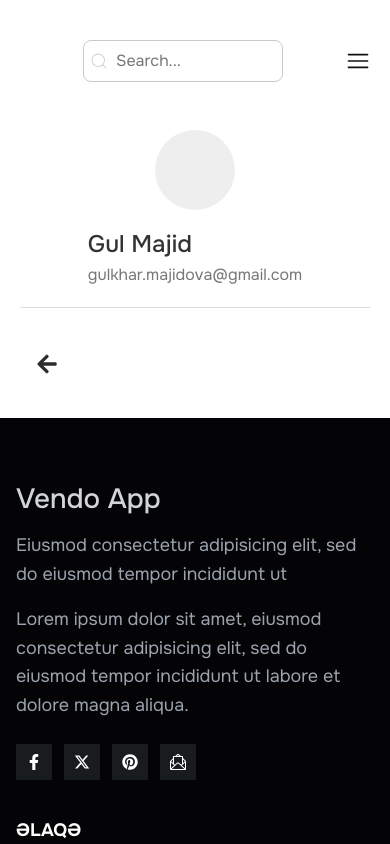
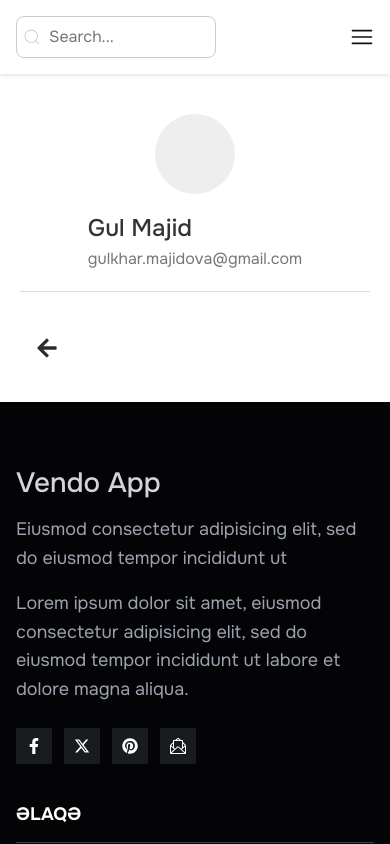
Before and after one commit to faridhajiev3/Libra-Media, a React (Vite) app in the folder Libra Media/: page /profil in a window 390 px wide. Shown: the top 844 px of the page. Built offline with nearby package versions, Linux system fonts and the light colour scheme.

Commit message:
Refactor SCSS for responsive design.

```diff
--- a/Libra Media/src/App.jsx
+++ b/Libra Media/src/App.jsx
@@ -45,8 +45,8 @@ function App() {
 
   return (
     <>
+      <Navbar />
       <PageContainer>
-        <Navbar />
         <Routes>
           <Route path="/" element={<Home />} />
           <Route path="/detail/:id" element={<PageDetail />} />
--- a/Libra Media/src/layout/Header/Navbar.jsx
+++ b/Libra Media/src/layout/Header/Navbar.jsx
@@ -22,11 +22,9 @@ function Navbar() {
     <nav className="navbarmain">
       <div className="navbar-container">
         <div className="nav-content">
-          <div className="logoo">
           <NavLink to="/" className="logotext">
             Vendo App
           </NavLink>
-          </div>
 
           <div className="nav-links desktop">
             {SidebarData.map((item, index) => (
@@ -46,20 +44,12 @@ function Navbar() {
             <CiSearch className="search-icon" />
           </div>
 
-          {/* mobile navbar */}
-
-          <div className="mobile-menu-button">
           <button
             onClick={() => setIsMenuOpen(!isMenuOpen)}
-              className="menu-btn"
+            className="mobile-menu-button"
           >
-              {isMenuOpen ? (
-                <IoMdClose className="icon" />
-              ) : (
-                <RxHamburgerMenu className="icon" />
-              )}
+            {isMenuOpen ? <IoMdClose className="icon" /> : <RxHamburgerMenu className="icon" />}
           </button>
-          </div>
         </div>
 
         <div className={`nav-links mobile ${isMenuOpen ? "open" : ""}`}>
@@ -74,8 +64,6 @@ function Navbar() {
             </NavLink>
           ))}
         </div>
-
-
       </div>
     </nav>
   );
--- a/Libra Media/src/scss/navbar.scss
+++ b/Libra Media/src/scss/navbar.scss
@@ -1,18 +1,25 @@
-// responsivlik
 $tablet: 768px;
 $mobile-large: 500px;
 
 .navbarmain {
   background-color: #fff;
+  position: sticky;
+  top: 0;
+  z-index: 1000;
+  box-shadow: 0 2px 4px rgba(0, 0, 0, 0.1);
+
+  .navbar-container {
+    max-width: 1300px;
+    margin: 0 auto;
+    padding: 0 16px;
+  }
 
   .nav-content {
     display: flex;
     justify-content: space-between;
     align-items: center;
-    padding: 20px 0;
+    padding: 16px 0;
 
-
-    .logoo {
     .logotext {
       text-decoration: none;
       font-size: 20px;
@@ -23,7 +30,6 @@ $mobile-large: 500px;
 
       @media (min-width: $mobile-large) {
         display: block;
-        }
       }
     }
 
@@ -40,10 +46,10 @@ $mobile-large: 500px;
         &:hover {
           color: #d1d5db;
         }
+
+        &.active {
+          border-bottom: 3px solid #f15f2a;
         }
-
-      .active {
-        border-bottom: solid 3px #f15f2a;
       }
 
       @media (min-width: 850px) {
@@ -59,9 +65,8 @@ $mobile-large: 500px;
         background-color: #fff;
         color: #757575;
         padding: 8px 16px 8px 32px;
-        border: #c9cacd solid 1px;
+        border: 1px solid #c9cacd;
         border-radius: 8px;
-        // border: none;
         width: 200px;
         outline: none;
       }
@@ -78,40 +83,28 @@ $mobile-large: 500px;
 
     .mobile-menu-button {
       display: block;
-
-
-      @media (min-width: 850px) {
-        display: none;
-      }
-
-      .menu-btn {
       background: none;
       border: none;
-        color: #111111;
       cursor: pointer;
 
       .icon {
         height: 24px;
         width: 24px;
+        color: #111111;
+      }
 
-        }
+      @media (min-width: 850px) {
+        display: none;
       }
     }
   }
 
   .nav-links.mobile {
-    display: block;
-    padding: 4px 0;
     max-height: 0;
     overflow: hidden;
     opacity: 0;
     transform: translateY(-10px);
     transition: max-height 0.5s ease, opacity 0.5s ease, transform 0.5s ease;
-
-
-    @media (min-width: 850px) {
-      display: none;
-    }
 
     .nav-li {
       display: block;
@@ -130,6 +123,9 @@ $mobile-large: 500px;
       transform: translateY(0);
       opacity: 1;
     }
+
+    @media (min-width: 850px) {
+      display: none;
     }
-
   }
+}
```
Lines whose indentation alone changed are shown as unchanged.
